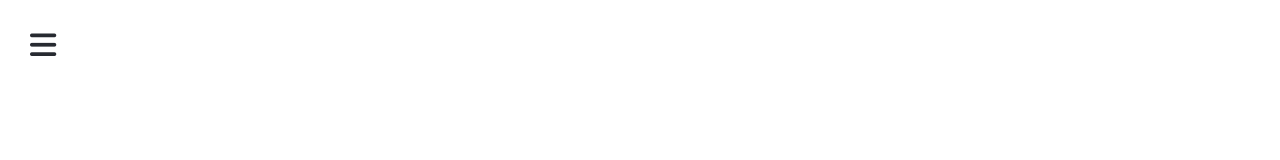
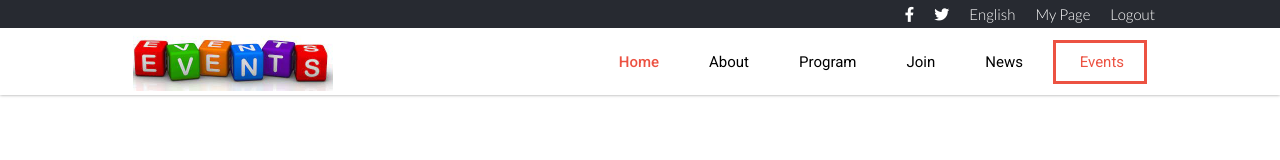
Before and after one commit to Chrissiku/Conferencing-webiste, a website: page index.html in a window 1280 px wide. Drawn offline with Linux system fonts and the light colour scheme.

Commit message:
Set-up navbar for both mobile and destop version

```diff
--- a/css/style.css
+++ b/css/style.css
@@ -6,10 +6,6 @@
   box-sizing: border-box;
   text-decoration: none;
   list-style: none;
-}
-
-header {
-  /* border: 3px solid red; */
 }
 
 header .info-bar,
@@ -78,6 +74,7 @@ header .main-header nav .menu .btn {
   color: #fff;
   border: 3px solid #ec5242;
   font-size: 20px;
+  font-family: "Roboto", sans-serif;
   padding: 10px 30px;
 }
 
@@ -119,4 +116,131 @@ header .menu-icon i {
 /* Media queries for desktop version */
 
 @media screen and (min-width: 768px) {
+  header {
+    position: fixed;
+    width: 100%;
+    box-shadow: 0 0 3px rgba(0, 0, 0, 0.4);
+  }
+
+  header .info-bar {
+    display: block;
+    background: #272a31;
+  }
+
+  header .info-bar ul {
+    display: flex;
+    justify-content: right;
+    margin: 0 120px;
+    gap: 20px;
+    padding: 5px;
+  }
+
+  header .info-bar ul li {
+    display: flex;
+    justify-content: right;
+    align-items: center;
+    color: #fff;
+  }
+
+  header .info-bar ul li a {
+    color: #fff;
+    font-family: "Lato";
+    font-weight: 300;
+    font-size: 15px;
+  }
+
+  header .info-bar ul li a:hover {
+    color: #ec5242;
+  }
+
+  header .info-bar ul li a:hover {
+    color: #ec5242;
+  }
+
+  header .main-header {
+    display: flex;
+    justify-content: space-around;
+    align-items: center;
+    gap: 20px;
+  }
+
+  header .main-header .brand {
+    display: block;
+  }
+
+  header .main-header .brand a img {
+    width: 200px;
+  }
+
+  header .main-header nav {
+    display: block;
+    position: relative;
+    background: none;
+    animation: none;
+  }
+
+  header .main-header nav .menu {
+    display: flex;
+    flex-direction: row;
+    justify-content: right;
+    align-items: center;
+    margin: 0;
+  }
+
+  header .main-header nav .menu ul {
+    display: flex;
+    justify-content: space-between;
+    align-items: center;
+    gap: 50px;
+    margin-right: 10px;
+  }
+
+  header .main-header nav .menu ul li {
+    padding: 0;
+    width: inherit;
+    text-align: none;
+  }
+
+  header .main-header nav .menu ul li:hover {
+    background: none;
+  }
+
+  header .main-header nav .menu ul li a {
+    font-size: 15px;
+    font-weight: 400;
+    color: #000;
+  }
+
+  header .main-header nav .menu ul li a:hover,
+  header .main-header nav .menu ul li a.active {
+    color: #ec5242;
+    font-weight: 500;
+  }
+
+  header .main-header nav .menu .btn {
+    color: #ec5242;
+    border: 3px solid #ec5242;
+    font-size: 15px;
+    padding: 10px 20px;
+  }
+
+  header .main-header nav .menu .btn i {
+    display: none;
+    animation: none;
+  }
+
+  header .main-header nav .menu .btn:hover {
+    color: #fff;
+    border: 3px solid #272a31;
+    padding: 10px 20px;
+    background-color: #ec5242;
+  }
+
+  header .main-header {
+    display: flex;
+  }
+
+  header .menu-icon {
+    display: none;
+  }
 }
```
